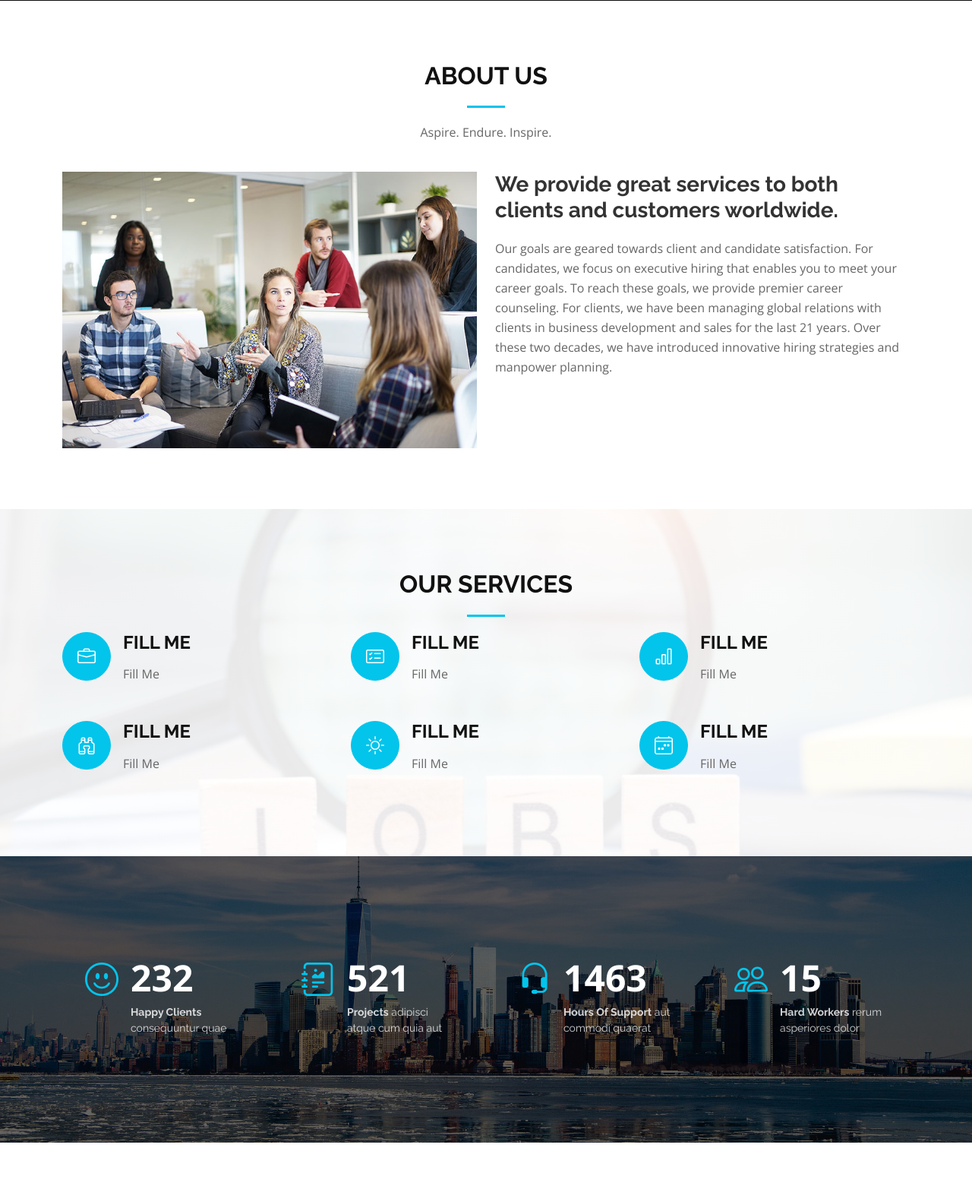
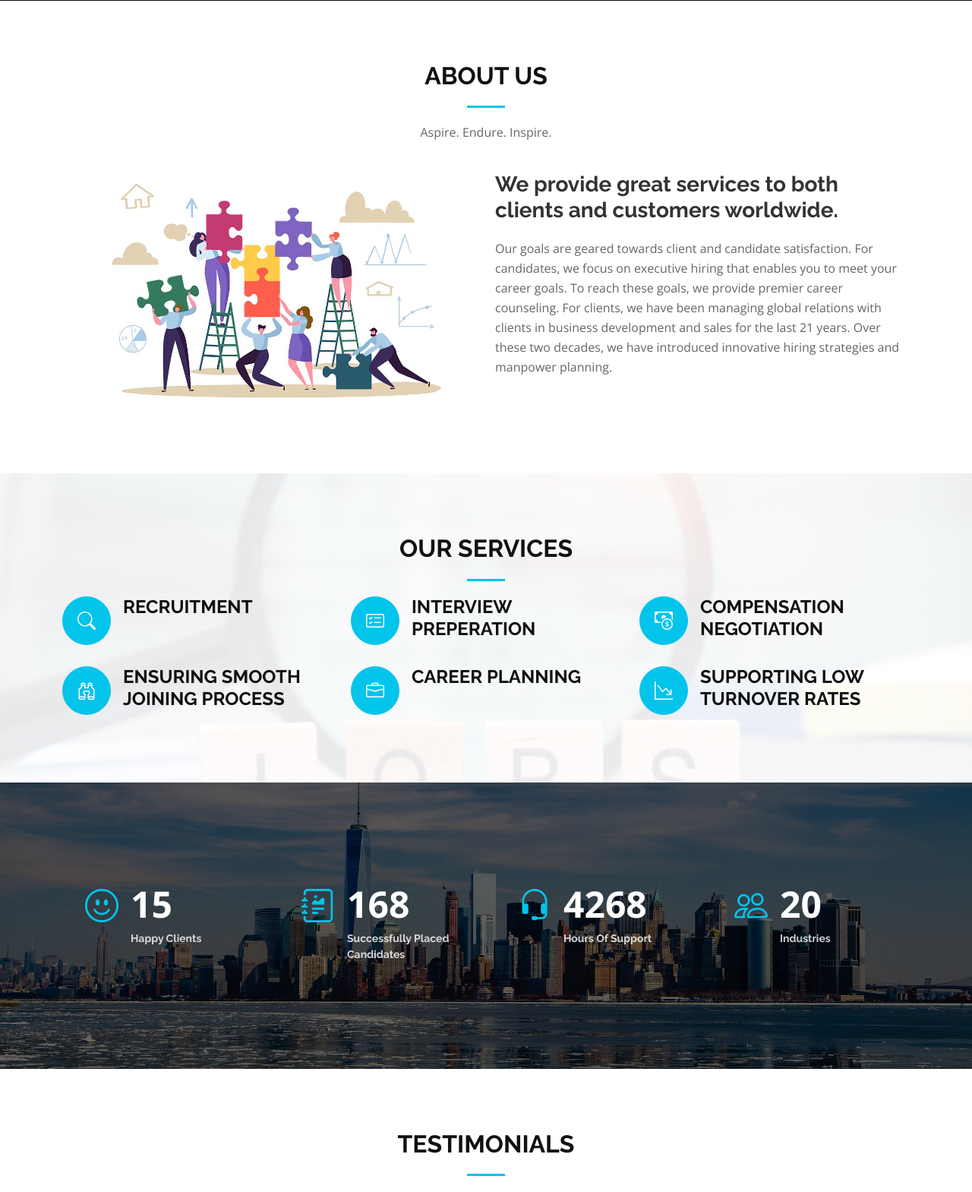
Before and after one commit to Sarthak-Katyal/InSearch-Website, a Flask app: page / in a window 1280 px wide. Shown: the part 869-2438 px from the top of the page at 76% size. Run offline with Flask 2, Linux system fonts and the light colour scheme; some libraries are stand-ins or nearby versions.

Commit message:
pushing to heroku

```diff
--- a/templates/index.html
+++ b/templates/index.html
@@ -24,7 +24,7 @@
   <meta name="twitter:image" content="">
 
   <!-- Favicons -->
-  <link href="assets/img/favicon.png" rel="icon">
+  <link href="assets/img/InSearch-logo-favicon.png" rel="icon">
   <link href="assets/img/InSearchLogo.png" rel="InSearch-logo-icon">
 
   <!-- Google Fonts -->
@@ -123,10 +123,10 @@
         </div>
       </div>
       <div class="container about-container" data-aos="fade-up" data-aos-delay="200">
-        <div class="row">
+        <div class="row justify-content-center">
 
           <div class="col-lg-6 about-img">
-            <img src="assets/img/about-img.jpg" alt="">
+            <img src="assets/img/Teamwork.jpg" alt="">
           </div>
 
           <div class="col-md-6 about-content">
@@ -155,34 +155,34 @@
 
         <div class="row" data-aos="fade-up" data-aos-delay="200">
           <div class="col-lg-4 col-md-6 service-item">
-            <div class="service-icon"><i class="bi bi-briefcase"></i></div>
-            <h4 class="service-title"><a href="">Fill Me</a></h4>
-            <p class="service-description">Fill Me</p>
+            <div class="service-icon"><i class="bi bi-search"></i></div>
+            <h4 class="service-title"><a href="">Recruitment</a></h4>
+            <!-- <p class="service-description"> </p> -->
           </div>
           <div class="col-lg-4 col-md-6 service-item">
             <div class="service-icon"><i class="bi bi-card-checklist"></i></div>
-            <h4 class="service-title"><a href="">Fill Me</a></h4>
-            <p class="service-description">Fill Me</p>
+            <h4 class="service-title"><a href="">Interview Preperation</a></h4>
+            <!-- <p class="service-description"> </p> -->
           </div>
           <div class="col-lg-4 col-md-6 service-item">
-            <div class="service-icon"><i class="bi bi-bar-chart"></i></div>
-            <h4 class="service-title"><a href="">Fill Me</a></h4>
-            <p class="service-description">Fill Me</p>
+            <div class="service-icon"><i class="bi bi-cash-coin"></i></div>
+            <h4 class="service-title"><a href="">Compensation Negotiation</a></h4>
+            <!-- <p class="service-description"> </p> -->
           </div>
           <div class="col-lg-4 col-md-6 service-item">
             <div class="service-icon"><i class="bi bi-binoculars"></i></div>
-            <h4 class="service-title"><a href="">Fill Me</a></h4>
-            <p class="service-description">Fill Me</p>
+            <h4 class="service-title"><a href="">Ensuring Smooth Joining Process</a></h4>
+            <!-- <p class="service-description"> </p> -->
           </div>
           <div class="col-lg-4 col-md-6 service-item">
-            <div class="service-icon"><i class="bi bi-brightness-high"></i></div>
-            <h4 class="service-title"><a href="">Fill Me</a></h4>
-            <p class="service-description">Fill Me</p>
+            <div class="service-icon"><i class="bi bi-briefcase"></i></div>
+            <h4 class="service-title"><a href="">Career Planning</a></h4>
+            <!-- <p class="service-description"> </p> -->
           </div>
           <div class="col-lg-4 col-md-6 service-item">
-            <div class="service-icon"><i class="bi bi-calendar4-week"></i></div>
-            <h4 class="service-title"><a href="">Fill Me</a></h4>
-            <p class="service-description">Fill Me</p>
+            <div class="service-icon"><i class="bi bi-graph-down-arrow"></i></div>
+            <h4 class="service-title"><a href="">Supporting Low Turnover Rates</a></h4>
+            <!-- <p class="service-description"> </p> -->
           </div>
         </div>
       </div>
@@ -202,7 +202,7 @@
         </div>
       </div>
       <!-- ======= Counts Section ======= -->
-<section id="counts" class="counts  section-bg">
+<section id="counts" class="counts section-bg">
   <div class="container">
 
     <div class="row no-gutters">
@@ -210,32 +210,32 @@
       <div class="col-lg-3 col-md-6 d-md-flex align-items-md-stretch">
         <div class="count-box">
           <i class="bi bi-emoji-smile"></i>
-          <span data-purecounter-start="0" data-purecounter-end="232" data-purecounter-duration="1" class="purecounter"></span>
-          <p><strong>Happy Clients</strong> consequuntur quae</p>
+          <span data-purecounter-start="0" data-purecounter-end="15" data-purecounter-duration="1" class="purecounter"></span>
+          <p><strong>Happy Clients</strong> </p>
         </div>
       </div>
 
       <div class="col-lg-3 col-md-6 d-md-flex align-items-md-stretch">
         <div class="count-box">
           <i class="bi bi-journal-richtext"></i>
-          <span data-purecounter-start="0" data-purecounter-end="521" data-purecounter-duration="1" class="purecounter"></span>
-          <p><strong>Projects</strong> adipisci atque cum quia aut</p>
+          <span data-purecounter-start="0" data-purecounter-end="168" data-purecounter-duration="1" class="purecounter"></span>
+          <p><strong>Successfully Placed Candidates</strong> </p>
         </div>
       </div>
 
       <div class="col-lg-3 col-md-6 d-md-flex align-items-md-stretch">
         <div class="count-box">
           <i class="bi bi-headset"></i>
-          <span data-purecounter-start="0" data-purecounter-end="1463" data-purecounter-duration="1" class="purecounter"></span>
-          <p><strong>Hours Of Support</strong> aut commodi quaerat</p>
+          <span data-purecounter-start="0" data-purecounter-end="4268" data-purecounter-duration="1" class="purecounter"></span>
+          <p><strong>Hours Of Support</strong> </p>
         </div>
       </div>
 
       <div class="col-lg-3 col-md-6 d-md-flex align-items-md-stretch">
         <div class="count-box">
           <i class="bi bi-people"></i>
-          <span data-purecounter-start="0" data-purecounter-end="15" data-purecounter-duration="1" class="purecounter"></span>
-          <p><strong>Hard Workers</strong> rerum asperiores dolor</p>
+          <span data-purecounter-start="0" data-purecounter-end="20" data-purecounter-duration="1" class="purecounter"></span>
+          <p><strong>Industries</strong> </p>
         </div>
       </div>
 
```
Also changed, not shown: assets/img/Teamwork.jpg (added), assets/img/team/SanjnaKatyal.jpg, 2 other files.
